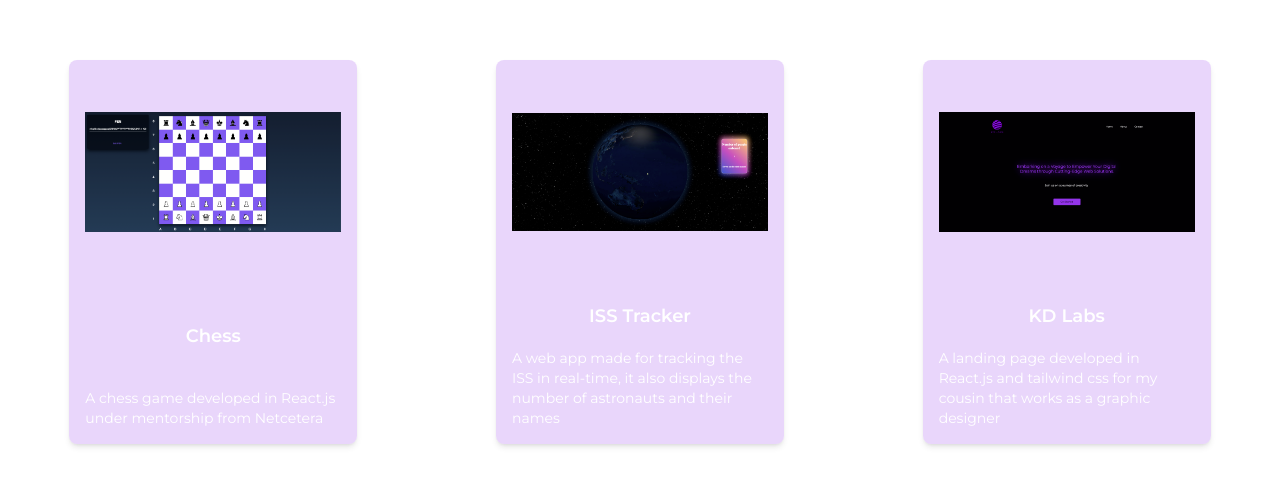
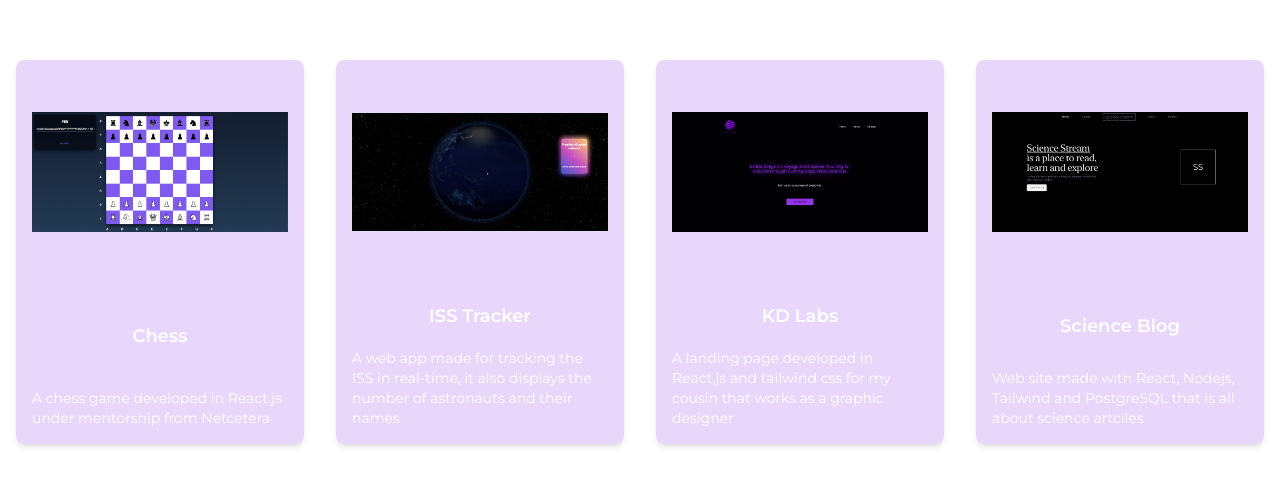
Before and after one commit to DamjanJoveski/Resume, a React (Create React App) app: page / in a window 1280 px wide. Shown: the part 1936-2422 px from the top of the page. Built offline with nearby package versions, Linux system fonts and the light colour scheme.

Commit message:
science-blog project added

```diff
--- a/src/Projects.jsx
+++ b/src/Projects.jsx
@@ -1,6 +1,7 @@
 import chess from './projectData/chess/cheSS.png';
 import issTracker from './projectData/iss-tracker/iss-tracker.png';
 import image1 from './projectData/kdlabs/Screenshot 2023-08-24 at 21.05.05.png';
+import scienceBblog from './projectData/science-blog/science-blog.png'
 
 export const Projects = () => {
 
@@ -23,6 +24,12 @@ export const Projects = () => {
             description:'A landing page developed in React.js and tailwind css for my cousin that works as a graphic designer',
             link:'https://github.com/DamjanJoveski/kdlabs.git'
         },
+        {
+            title: 'Science Blog',
+            data: `${scienceBblog}`,
+            description: 'Web site made with React, Nodejs, Tailwind and PostgreSQL that is all about science artciles',
+            link: 'https://github.com/DamjanJoveski/science-blog'
+        }
 
     ]
 
```
Also changed, not shown: src/projectData/science-blog/science-blog.png (added).
